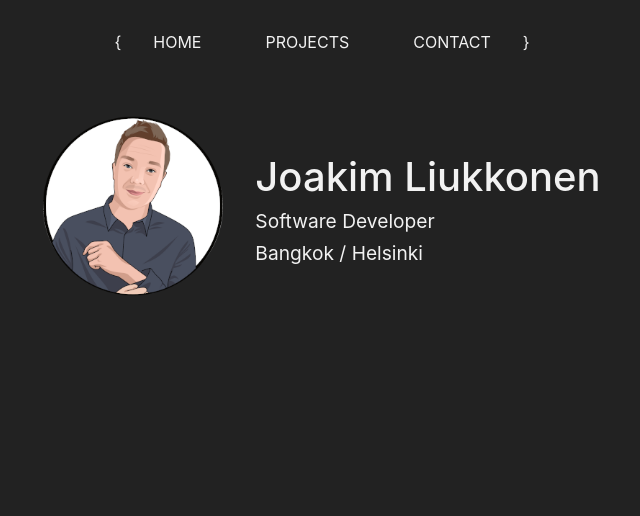
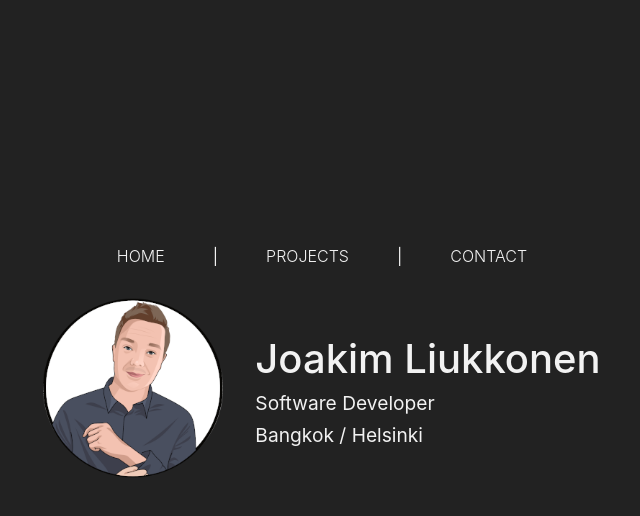
Before and after one commit to c00di/my-portfolio, a Next.js app: page / in a window 1280 px wide. Shown: the top 516 px of the page, without its empty margins (318-958 px from the left). Built offline with nearby package versions, Linux system fonts and the light colour scheme.

Commit message:
Style overhaul - Centered.

```diff
--- a/pages/index.tsx
+++ b/pages/index.tsx
@@ -1,18 +1,20 @@
+import Front from '@views/Front.view'
 import Head from 'next/head'
-import Header from '@components/Header.comp'
 import Navbar from '@components/Navbar.comp'
 
 export default function Home() {
   return (
     <>
-      <Head>
-        <title>Frontname Lastname | My Portfolio</title>
-        <link rel='icon' href='/favicon.ico' />
-      </Head>
+      <div className='global-container'>
+        <Head>
+          <title>Frontname Lastname | My Portfolio</title>
+          <link rel='icon' href='/favicon.ico' />
+        </Head>
 
-      <Navbar />
+        <Navbar />
 
-      <Header />
+        <Front />
+      </div>
     </>
   )
 }
--- a/styles/globals.css
+++ b/styles/globals.css
@@ -1,8 +1,12 @@
 html,
 body {
-  padding: 0;
-  margin: 0 8vw;
+  display: flex;
+  justify-content: center;
+  align-items: center;
+  min-height: 100vh;
   max-width: 2160px;
+
+  margin: 0;
   font-family: -apple-system, BlinkMacSystemFont, Segoe UI, Roboto, Oxygen,
     Ubuntu, Cantarell, Fira Sans, Droid Sans, Helvetica Neue, sans-serif;
   font-size: 16px;
@@ -17,7 +21,3 @@ body {
 a {
   text-decoration: none;
 }
-
-.global-container {
-  margin: 3rem 5rem;
-}
--- a/ui/components/Header.comp.tsx
+++ b/ui/components/Header.comp.tsx
@@ -26,15 +26,10 @@ const Header = () => {
           display: flex;
           justify-content: center;
           align-items: center;
-
-          margin-top: 2rem;
         }
 
         .image-container {
           padding-right: 2rem;
-        }
-
-        .info-container {
         }
 
         .info {
--- a/ui/components/Navbar.comp.tsx
+++ b/ui/components/Navbar.comp.tsx
@@ -2,11 +2,17 @@ const Navbar = () => {
   return (
     <>
       <div className='container'>
-        {'{'}
-        <p className='nav-link'>Home</p>
-        <p className='nav-link'>Projects</p>
-        <p className='nav-link'>Contact</p>
-        {'}'}
+        <div className='link-container'>
+          <a className='link'>Home</a>
+        </div>
+        {'|'}
+        <div className='link-container'>
+          <a className='link'>Projects</a>
+        </div>
+        {'|'}
+        <div className='link-container'>
+          <a className='link'>Contact</a>
+        </div>
       </div>
 
       {/* STYLES */}
@@ -16,11 +22,22 @@ const Navbar = () => {
           flex-direction: row;
           align-items: center;
           justify-content: center;
+          padding: 0;
+          margin: 0 0 2rem;
         }
 
-        .nav-link {
-          padding: 1rem 2rem;
+        a.link {
+          font-weight: 300;
+          padding: 0.5rem 2rem;
+          margin: 0 1rem;
           text-transform: uppercase;
+          border-bottom: none;
+          transition-duration: 0.2s;
+        }
+
+        a.link:hover {
+          color: cadetblue;
+          transition-duration: 0.2s;
         }
       `}</style>
     </>
--- /dev/null
+++ b/ui/views/Front.view.tsx
@@ -0,0 +1,20 @@
+import Header from '@components/Header.comp'
+
+export const Front = () => {
+  return (
+    <>
+      <div className='home-container'>
+        <Header />
+      </div>
+
+      {/* STYLES */}
+      <style jsx>{`
+        .home-container {
+          margin-bottom: 9vh;
+        }
+      `}</style>
+    </>
+  )
+}
+
+export default Front
```
Also changed, not shown: ui/views/Home.view.tsx (deleted, +0 -16 lines).
